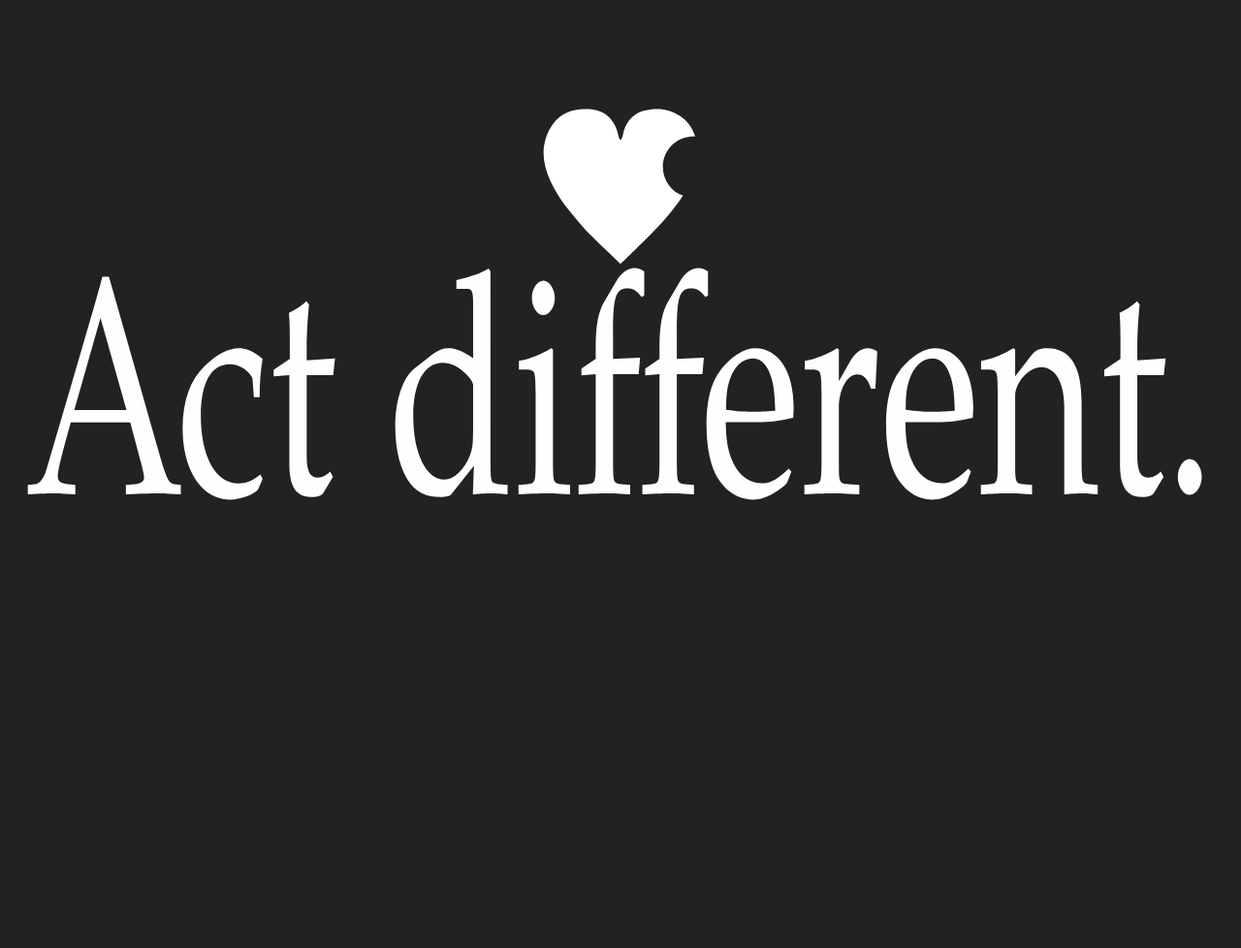
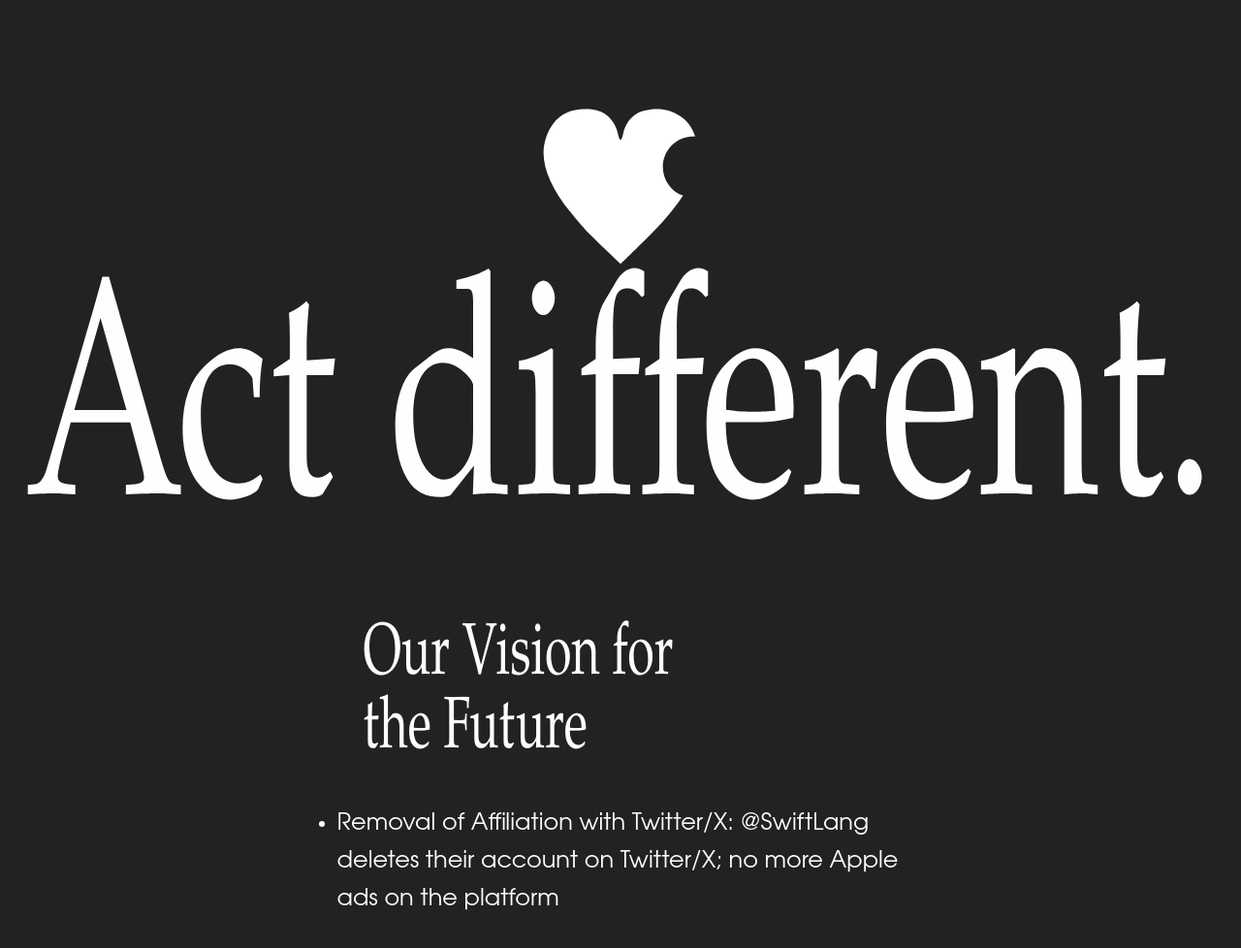
Before and after one commit to ActDifferent/actdifferent.github.io, a plain HTML site: page index.html in a window 1280 px wide. Shown: the whole page at 97% size. Before the commit the page ends 800 px from the top, so only its background shows below. Drawn offline with Linux system fonts and the light colour scheme.

Commit message:
add Twitter/X exodus

```diff
--- a/index.html
+++ b/index.html
@@ -59,6 +59,10 @@
         <img src="heart.svg" title="♥" style="max-width: clamp(1rem, 4rem + 10vw, 20rem); max-height: 20vh;">
         <h1>Act&nbsp;different.</h1>
       </hgroup>
+      <h2>Our Vision for the&nbsp;Future</h2>
+      <ul>
+        <li>Removal of Affiliation with Twitter/X: @SwiftLang deletes their account on Twitter/X; no more Apple ads on the platform</li>
+      </ul>
     </main>
   </body>
 </html>
```
